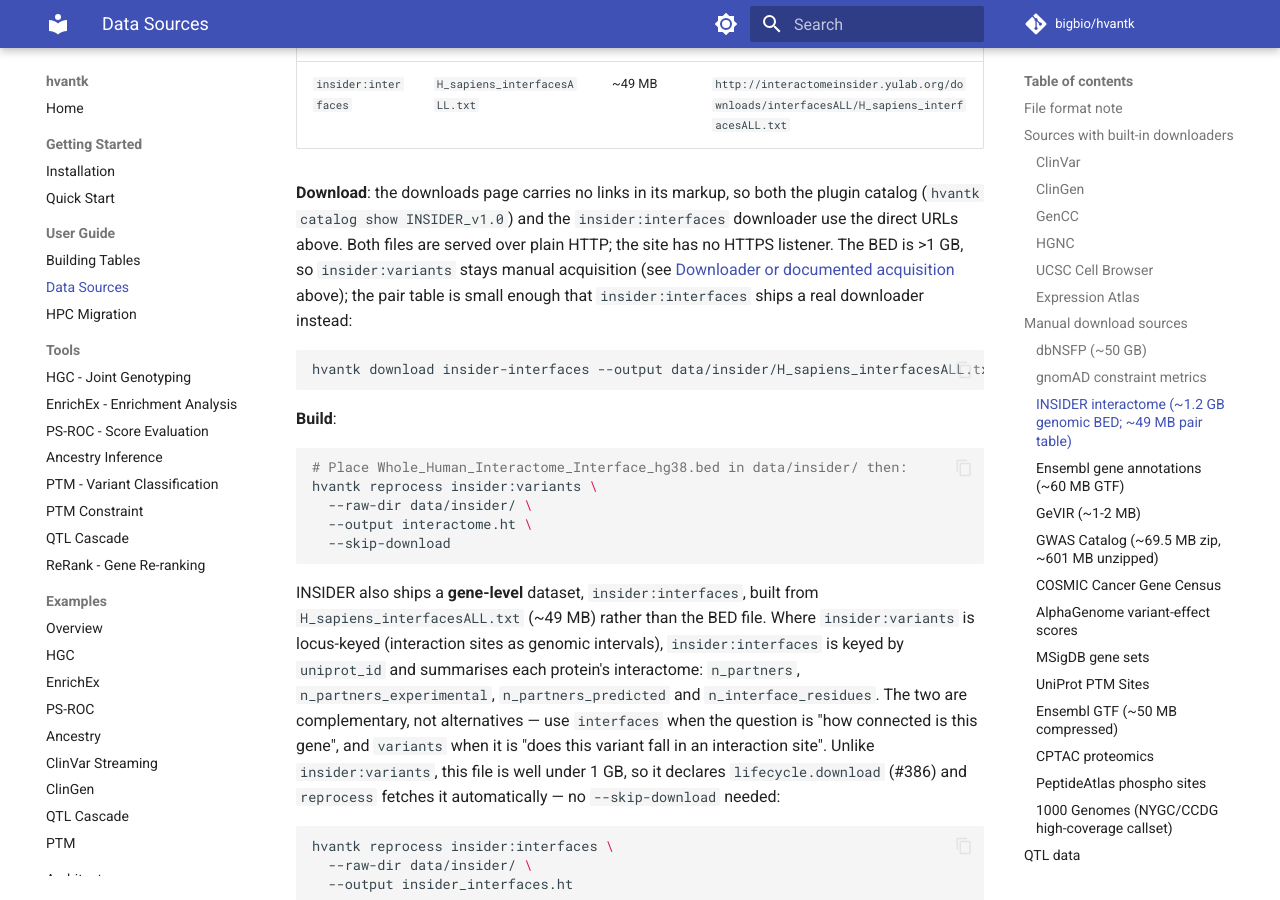
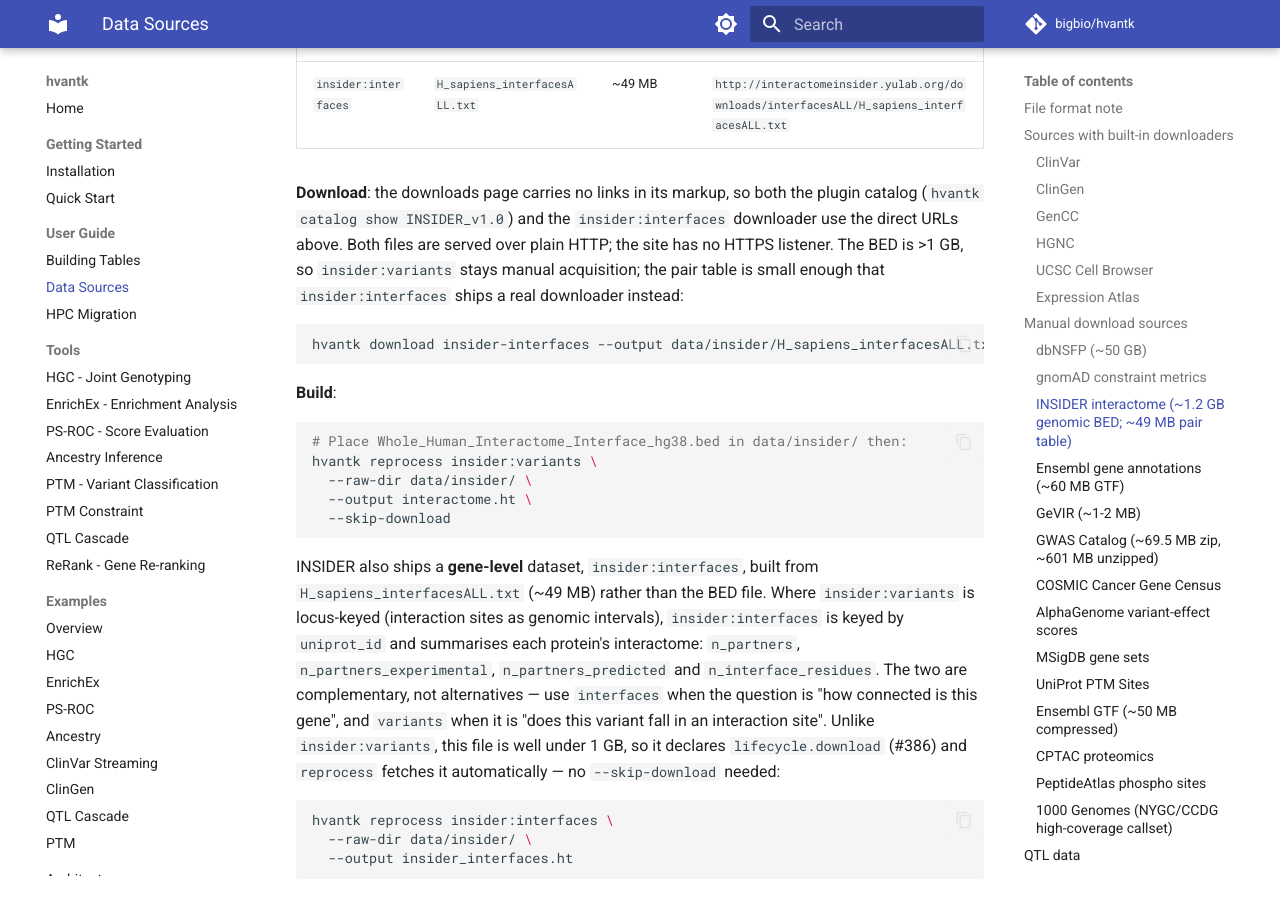
Before and after one commit to bigbio/hvantk, an MkDocs documentation site: the page built from docs_site/guide/data-sources.md, in a window 1280 px wide and 900 px high, scrolled down 5216 px. Built offline with MkDocs 1.6.1 and Material for MkDocs 9.7.7, drawn with Linux system fonts in a browser that asks for light colours; comment, search, counter and statistics services are not loaded.

Commit message:
docs(insider): drop a link to an anchor this branch does not define
The strict docs build rejects a link to #downloader-or-documented-acquisition until #441 adds that section, which made this PR depend on #441's merge order.

````diff
--- a/docs_site/guide/data-sources.md
+++ b/docs_site/guide/data-sources.md
@@ -207,10 +207,8 @@ INSIDER ships **two** products, and hvantk builds a dataset from each:
 **Download**: the downloads page carries no links in its markup, so both the plugin
 catalog (`hvantk catalog show INSIDER_v1.0`) and the `insider:interfaces` downloader use
 the direct URLs above. Both files are served over plain HTTP; the site has no HTTPS
-listener. The BED is >1 GB, so `insider:variants` stays manual acquisition (see
-[Downloader or documented acquisition](#downloader-or-documented-acquisition) above);
-the pair table is small enough that `insider:interfaces` ships a real downloader
-instead:
+listener. The BED is >1 GB, so `insider:variants` stays manual acquisition; the pair
+table is small enough that `insider:interfaces` ships a real downloader instead:
 
 ```bash
 hvantk download insider-interfaces --output data/insider/H_sapiens_interfacesALL.txt
````
